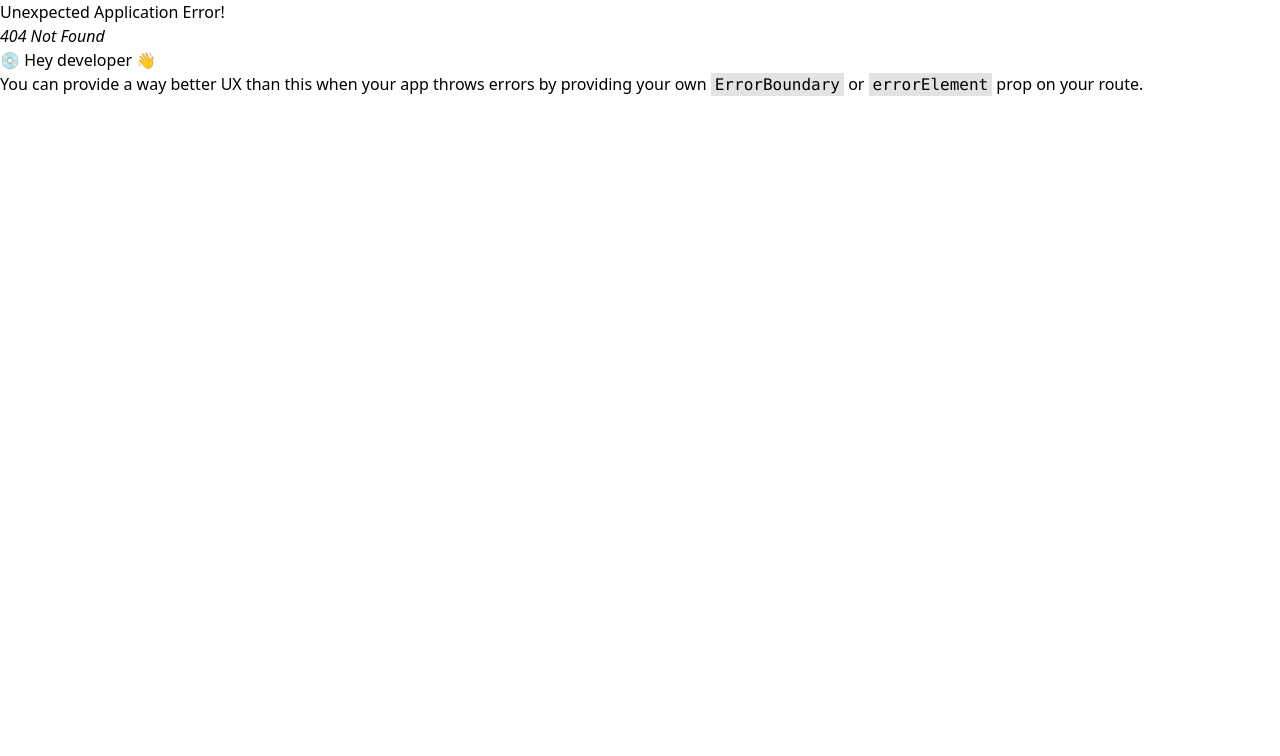
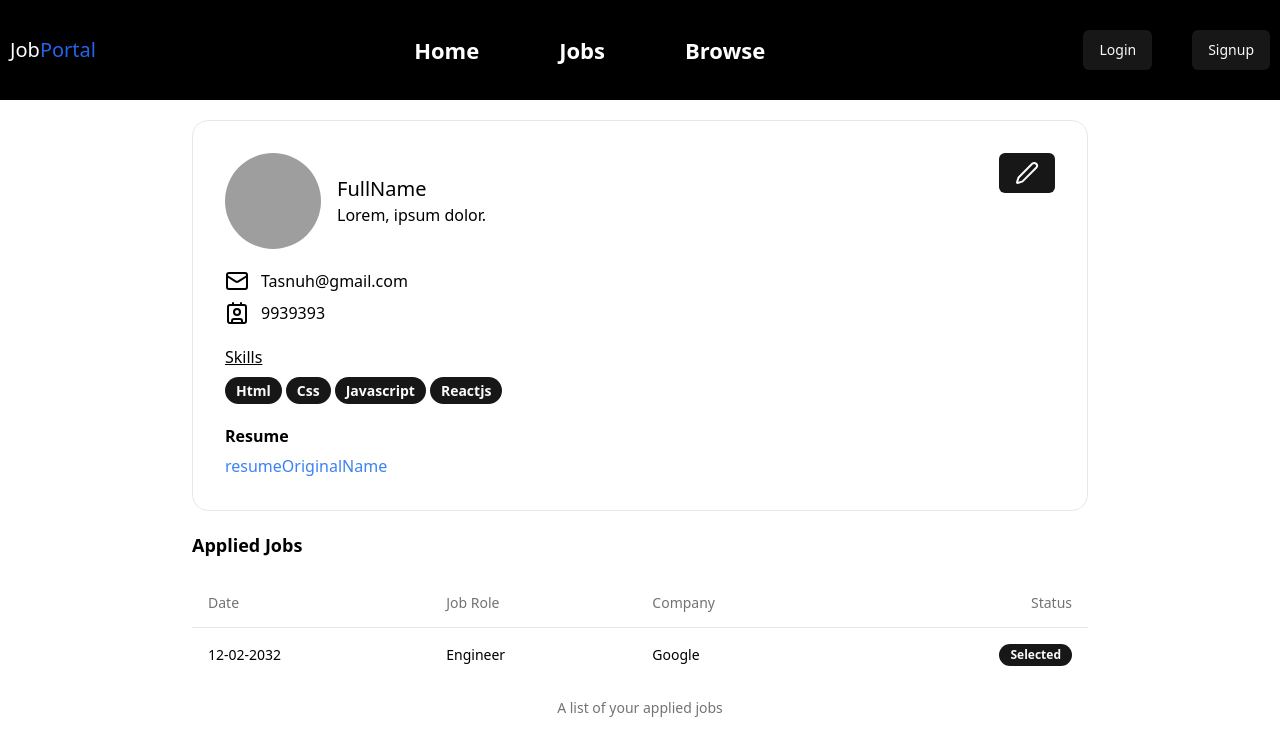
Before and after one commit to Tanush008/Job-Portal, a React (Vite) app in the folder frontend/: page /profile in a window 1280 px wide. Before the commit this address had no page. Shown: the top 756 px of the page. Built offline with nearby package versions, Linux system fonts and the light colour scheme; grey boxes are pictures that could not be loaded.

Commit message:
Implement logout functionality and add new routes and components

```diff
--- /dev/null
+++ b/frontend/src/components/AppliedJobTable.jsx
@@ -0,0 +1,33 @@
+import React from 'react'
+import { Table, TableBody, TableCaption, TableCell, TableHead, TableHeader, TableRow } from './ui/table'
+import { Badge } from './ui/badge'
+
+const AppliedJobTable = () => {
+    return (
+        <>
+            <Table>
+                <TableCaption>A list of your applied jobs</TableCaption>
+                <TableHeader>
+                    <TableRow>
+                        <TableHead>Date</TableHead>
+                        <TableHead>Job Role</TableHead>
+                        <TableHead>Company</TableHead>
+                        <TableHead className="text-right">Status</TableHead>
+                    </TableRow>
+                </TableHeader>
+                <TableBody>
+                    {
+                        <TableRow>
+                            <TableCell>12-02-2032</TableCell>
+                            <TableCell>Engineer</TableCell>
+                            <TableCell>Google</TableCell>
+                            <TableCell className="text-right"><Badge>Selected</Badge></TableCell>
+                        </TableRow>
+                    }
+                </TableBody>
+            </Table >
+        </>
+    )
+}
+
+export default AppliedJobTable
--- a/frontend/src/components/Home/Home.jsx
+++ b/frontend/src/components/Home/Home.jsx
@@ -6,7 +6,7 @@ import LatesJobs from '../LatesJobs'
 import Footer from '../Footer'
 const Home = () => {
     return (
-        <div>
+        <div className='bg-black text-white'>
             <Navbar />
             <HomeSection />
             <CategoryCarousel />
--- a/frontend/src/components/JobsCard.jsx
+++ b/frontend/src/components/JobsCard.jsx
@@ -1,10 +1,13 @@
 import React from 'react'
 import { Button } from './ui/button'
 import { Avatar, AvatarImage } from '@radix-ui/react-avatar'
-import {  Bookmark } from 'lucide-react'
+import { Bookmark } from 'lucide-react'
 import { Badge } from './ui/badge'
+import { Link, useNavigate } from 'react-router-dom'
 
 const JobCard = () => {
+    const navigate = useNavigate();
+    const jobId = "rrereqwrq"
     return (
         <div className='p-5 rounded-md shadow-xl bg-white border border-gray-100  transition-all duration-300 ease-in-out hover:shadow-2xl hover:-translate-y-3 cursor-pointer'>
             <div className='flex items-center justify-between'>
@@ -34,7 +37,7 @@ const JobCard = () => {
 
             </div>
             <div className='flex items-center gap-4 mt-4'>
-                <Button variant="outline" className='text-white'>Details</Button>
+                <Button variant="outline" onClick={() => navigate(`/job/descrption/${jobId}`)} className='text-white'>Details</Button>
                 <Button className='bg-[#7209b7]'>Save For Later</Button>
             </div>
         </div>
--- /dev/null
+++ b/frontend/src/components/JobsDesription.jsx
@@ -0,0 +1,37 @@
+import React from 'react'
+import { Badge } from './ui/badge'
+
+const JobsDesription = () => {
+    return (
+        <div className='max-w-7xl mx-auto my-10'>
+            <div className='flex items-center justify-between'>
+                <div>
+                    <h1 className='font-bold text-xl'>Helllo</h1>
+                    <div className='flex items-center gap-2 mt-4'>
+                        <Badge className={'text-blue-700 font-bold'}>Positions</Badge>
+                        <Badge className={'text-[#F83002] font-bold'} variant="ghost">Delhi</Badge>
+                        <Badge className={'text-[#7209b7] font-bold'} variant="ghost">LPA</Badge>
+                    </div>
+                </div>
+                {/* <Button
+                    onClick={isApplied ? null : applyJobHandler}
+                    disabled={isApplied}
+                    className={`rounded-lg ${isApplied ? 'bg-gray-600 cursor-not-allowed' : 'bg-[#7209b7] hover:bg-[#5f32ad]'}`}>
+                    {isApplied ? 'Already Applied' : 'Apply Now'}
+                </Button> */}
+            </div>
+            <h1 className='border-b-2 border-b-gray-300 font-medium py-4'>Job Description</h1>
+            <div className='my-4'>
+                <h1 className='font-bold my-1'>Role: <span className='pl-4 font-normal text-gray-800'>Engineer</span></h1>
+                <h1 className='font-bold my-1'>Location: <span className='pl-4 font-normal text-gray-800'>Delhi</span></h1>
+                <h1 className='font-bold my-1'>Description: <span className='pl-4 font-normal text-gray-800'>Lorem, ipsum.</span></h1>
+                <h1 className='font-bold my-1'>Experience: <span className='pl-4 font-normal text-gray-800'>4yrs</span></h1>
+                <h1 className='font-bold my-1'>Salary: <span className='pl-4 font-normal text-gray-800'>44LPA</span></h1>
+                {/* <h1 className='font-bold my-1'>Total Applicants: <span className='pl-4 font-normal text-gray-800'></span></h1> */}
+                {/* <h1 className='font-bold my-1'>Posted Date: <span className='pl-4 font-normal text-gray-800'>{singleJob?.createdAt.split("T")[0]}</span></h1>    */}
+            </div>
+        </div>
+    )
+}
+
+export default JobsDesription
--- a/frontend/src/components/LatestJobsCard.jsx
+++ b/frontend/src/components/LatestJobsCard.jsx
@@ -6,7 +6,7 @@ const LatestJobsCard = () => {
     return (
         <>
             <div className='p-5 rounded-md border border-gray-100 cursor-pointer bg-white shadow-xl
-                transition-all duration-300 ease-in-out hover:shadow-2xl hover:-translate-y-3'>
+                transition-all duration-300 ease-in-out hover:shadow-2xl hover:-translate-y-3 text-red-500'>
                 <div>
                     <h1 className='font-bold text-lg'>Company Name</h1>
                     <p className='text-md text-gray-500'>India</p>
--- a/frontend/src/components/Navbar/Navbar.jsx
+++ b/frontend/src/components/Navbar/Navbar.jsx
@@ -9,10 +9,26 @@ import { Button } from '../ui/button'
 import { Link } from 'react-router-dom'
 import { useDispatch, useSelector } from 'react-redux'
 import store from '@/redux/store'
+import { USER_API_END_POINT } from '../utils/constant'
+import axios from 'axios'
 // import { Popover } from '@radix-ui/react-popover'
 const Navbar = () => {
     // const user = false;
-    const user = useSelector(store => store.auth)
+    const user = useSelector((state) => state.auth.user)
+    const dispatch = useDispatch()
+
+    const LogoutButton = async () => {
+        try {
+            const res = await axios.get(`${USER_API_END_POINT}/logout`)
+            if (res.status === 200) {
+                dispatch({ type: 'LOGOUT' })
+            }
+        } catch (error) {
+            console.log(error);
+        }
+    }
+    // console.log(user);
+
     return (
         <>
             <main>
@@ -30,7 +46,7 @@ const Navbar = () => {
                                 <Link to="/signUp"><Button>Signup</Button></Link>
                             </div>
                         ) : (
-                            <Popover >
+                            <Popover>
                                 <PopoverTrigger asChild>
                                     <Avatar className='px-2'>
                                         <img className='size-9 rounded-md' src="https://github.com/shadcn.png" />
@@ -48,8 +64,8 @@ const Navbar = () => {
                                             </div>
                                         </div>
                                         <div>
-                                            <Button className='flex mb-2 mt-2'>View Profile</Button>
-                                            <Button className='flex'>Logout</Button>
+                                            <Button className='flex mb-2 mt-2'><Link to='/profile'>View Profile</Link></Button>
+                                            <Button className='flex' onClick={LogoutButton}>Logout</Button>
                                         </div>
                                     </div>
                                 </PopoverContent>
--- /dev/null
+++ b/frontend/src/components/Profile.jsx
@@ -0,0 +1,63 @@
+import React from 'react'
+import Navbar from './Navbar/Navbar';
+import { Avatar, AvatarImage } from './ui/avatar';
+import { Button } from './ui/button';
+import { Contact, Mail, Pen } from 'lucide-react';
+import { Badge } from './ui/badge';
+import { Label } from './ui/label';
+import AppliedJobTable from './AppliedJobTable';
+
+const skills = ["Html", "Css", "Javascript", "Reactjs"]
+const isResume = true;
+const Profile = () => {
+    return (
+        <div>
+            <Navbar />
+            <div className='max-w-4xl mx-auto bg-white border border-gray-200 rounded-2xl my-5 p-8'>
+                <div className='flex justify-between'>
+                    <div className='flex items-center gap-4'>
+                        <Avatar className="h-24 w-24">
+                            <AvatarImage src="https://www.shutterstock.com/image-vector/circle-line-simple-design-logo-600nw-2174926871.jpg" alt="profile" />
+                        </Avatar>
+                        <div>
+                            <h1 className='font-medium text-xl'>FullName</h1>
+                            <p>Lorem, ipsum dolor.</p>
+                        </div>
+                    </div>
+                    <Button className="text-right"><Pen /></Button>
+                </div>
+                <div className='my-5'>
+                    <div className='flex items-center gap-3 my-2'>
+                        <Mail />
+                        <span>Tasnuh@gmail.com</span>
+                    </div>
+                    <div className='flex items-center gap-3 my-2'>
+                        <Contact />
+                        <span>9939393</span>
+                    </div>
+                </div>
+                <div className='my-5'>
+                    <h1 className='mb-2 underline'>Skills</h1>
+                    <div className='flex items-center gap-1'>
+                        {
+                            skills.length !== 0 ? skills.map((item, index) => <Badge className='text-[14px]' key={index}>{item}</Badge>) : <span>NA</span>
+                        }
+                    </div>
+                </div>
+                <div className='grid w-full max-w-sm items-center gap-1.5'>
+                    <Label className="text-md font-bold">Resume</Label>
+                    {
+                        isResume ? <a target='blank' href={"https.//tanush"} className='text-blue-500 w-full hover:underline cursor-pointer'>resumeOriginalName</a> : <span>NA</span>
+                    }
+                </div>
+            </div>
+            <div className='max-w-4xl mx-auto bg-white rounded-2xl'>
+                <h1 className='font-bold text-lg my-5'>Applied Jobs</h1>
+                {/* Applied Job Table   */}
+                <AppliedJobTable />
+            </div>
+        </div>
+    )
+}
+
+export default Profile
--- a/frontend/src/components/auth/signUp.jsx
+++ b/frontend/src/components/auth/signUp.jsx
@@ -39,6 +39,9 @@ const SignUp = () => {
         formData.append("password", input.Password);
         formData.append("phoneNumber", input.PhoneNumber);
         formData.append("role", input.role);
+        if (input.file) {
+            formData.append("file", input.file);
+        }
         try {
             dispatch(setLoading(true));
             const res = await axios.post(`${USER_API_END_POINT}/register`, formData, {
@@ -155,7 +158,7 @@ const SignUp = () => {
                                     accept="image/*"
                                     type="file"
                                     id="profile"
-                                    name="name"
+                                    name="file"
                                     required
                                     onChange={FileHandler}
                                 />
--- /dev/null
+++ b/frontend/src/components/ui/table.jsx
@@ -0,0 +1,86 @@
+import * as React from "react"
+
+import { cn } from "@/lib/utils"
+
+const Table = React.forwardRef(({ className, ...props }, ref) => (
+  <div className="relative w-full overflow-auto">
+    <table
+      ref={ref}
+      className={cn("w-full caption-bottom text-sm", className)}
+      {...props} />
+  </div>
+))
+Table.displayName = "Table"
+
+const TableHeader = React.forwardRef(({ className, ...props }, ref) => (
+  <thead ref={ref} className={cn("[&_tr]:border-b", className)} {...props} />
+))
+TableHeader.displayName = "TableHeader"
+
+const TableBody = React.forwardRef(({ className, ...props }, ref) => (
+  <tbody
+    ref={ref}
+    className={cn("[&_tr:last-child]:border-0", className)}
+    {...props} />
+))
+TableBody.displayName = "TableBody"
+
+const TableFooter = React.forwardRef(({ className, ...props }, ref) => (
+  <tfoot
+    ref={ref}
+    className={cn(
+      "border-t bg-neutral-100/50 font-medium [&>tr]:last:border-b-0 dark:bg-neutral-800/50",
+      className
+    )}
+    {...props} />
+))
+TableFooter.displayName = "TableFooter"
+
+const TableRow = React.forwardRef(({ className, ...props }, ref) => (
+  <tr
+    ref={ref}
+    className={cn(
+      "border-b transition-colors hover:bg-neutral-100/50 data-[state=selected]:bg-neutral-100 dark:hover:bg-neutral-800/50 dark:data-[state=selected]:bg-neutral-800",
+      className
+    )}
+    {...props} />
+))
+TableRow.displayName = "TableRow"
+
+const TableHead = React.forwardRef(({ className, ...props }, ref) => (
+  <th
+    ref={ref}
+    className={cn(
+      "h-12 px-4 text-left align-middle font-medium text-neutral-500 [&:has([role=checkbox])]:pr-0 dark:text-neutral-400",
+      className
+    )}
+    {...props} />
+))
+TableHead.displayName = "TableHead"
+
+const TableCell = React.forwardRef(({ className, ...props }, ref) => (
+  <td
+    ref={ref}
+    className={cn("p-4 align-middle [&:has([role=checkbox])]:pr-0", className)}
+    {...props} />
+))
+TableCell.displayName = "TableCell"
+
+const TableCaption = React.forwardRef(({ className, ...props }, ref) => (
+  <caption
+    ref={ref}
+    className={cn("mt-4 text-sm text-neutral-500 dark:text-neutral-400", className)}
+    {...props} />
+))
+TableCaption.displayName = "TableCaption"
+
+export {
+  Table,
+  TableHeader,
+  TableBody,
+  TableFooter,
+  TableHead,
+  TableRow,
+  TableCell,
+  TableCaption,
+}
--- a/frontend/src/redux/authSlice.js
+++ b/frontend/src/redux/authSlice.js
@@ -8,7 +8,7 @@ const authSlice = createSlice({
   },
   reducers: {
     setLoading: (state, action) => {
-      state.Loading = action.payload;
+      state.loading = action.payload;
     },
     setUser: (state, action) => {
       state.user = action.payload;
```
Also changed, not shown: frontend/src/App.jsx (+16 -0 lines), frontend/src/components/Logout.jsx (added, +11 -0 lines), 2 other files (tests, documents, lock files or other folders).
